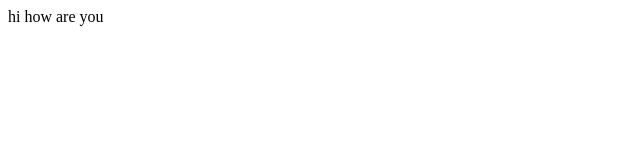
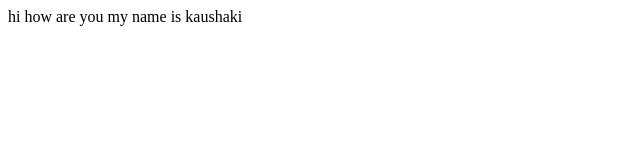
Before and after one commit to kaushakijha/first, a plain HTML site: page about.html in a window 1280 px wide. Shown: the whole page, without its empty margins (0-640 px from the left). Drawn offline with Linux system fonts and the light colour scheme.

Commit message:
second commit

```diff
--- a/about.html
+++ b/about.html
@@ -3,6 +3,6 @@
         <title>my first scm project</title>
     </head>
     <Body>
-        <p>hi how are you </p>
+        <p>hi how are you my name is kaushaki  </p>
     </Body>
 </html>
```
